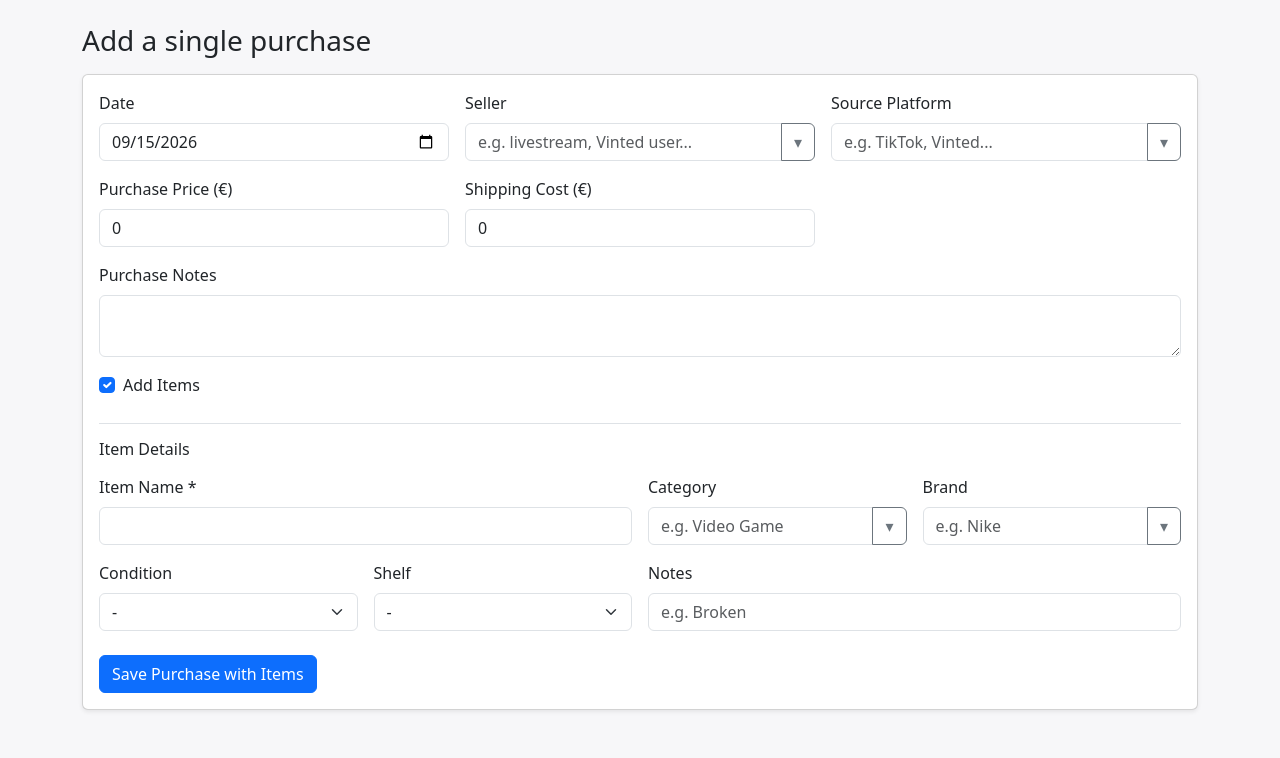
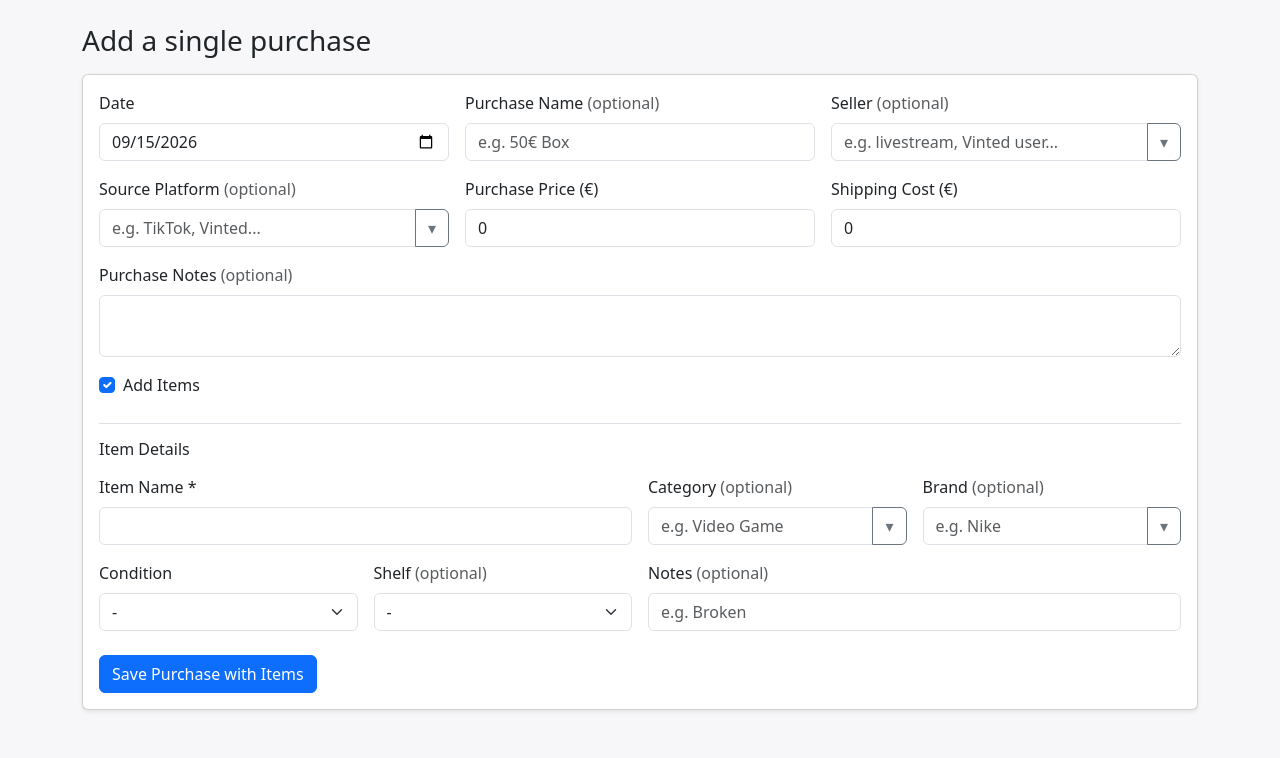
Before and after one commit to Dommus/Resale-Desk, a Flask app: page /purchases/new in a window 1280 px wide. Shown: the part 56-814 px from the top of the page. Run offline with Flask 3, Linux system fonts and the light colour scheme; a user stored in the database is signed in.

Commit message:
add custom purchase names

```diff
--- a/app.py
+++ b/app.py
@@ -365,6 +365,7 @@ def new_purchase():
         purchase = Purchase(
             user_id = current_user.id,
             date = parse_date(request.form.get('date')),
+            name = request.form.get('name', '').strip() or None,
             seller = request.form.get('seller', '').strip(),
             platform = request.form.get('platform', '').strip(),
             purchase_type = purchase_type,
@@ -468,6 +469,7 @@ def edit_purchase(purchase_id):
     ).first_or_404()
 
     purchase.date = parse_date(request.form.get('date'), default=purchase.date)
+    purchase.name = request.form.get('name', '').strip() or None
     purchase.seller = request.form.get('seller', '').strip() or None
     purchase.platform = request.form.get('platform', '').strip() or None
     purchase.purchase_price = parse_decimal(request.form.get('purchase_price'))
--- a/models.py
+++ b/models.py
@@ -76,6 +76,7 @@ class Purchase(db.Model):
     id: Mapped[int] = mapped_column(primary_key=True)
     user_id: Mapped[int] = mapped_column(ForeignKey("users.id"), nullable=False)
 
+    name: Mapped[Optional[str]] = mapped_column(String(128))
     seller: Mapped[Optional[str]] = mapped_column(String(128))
     platform: Mapped[Optional[str]] = mapped_column(String(64))
     date: Mapped[datetime_date] = mapped_column(default=datetime_date.today)
@@ -106,8 +107,7 @@ class Purchase(db.Model):
 
     @property
     def display_name(self) -> str:
-        name = self.seller or self.platform or "Purchase"
-        return f"{name} - {self.date}"
+        return self.name or self.seller or self.platform or f"Purchase - {self.date}"
 
 class Item(db.Model):
     __tablename__ = "items"
--- a/static/style.css
+++ b/static/style.css
@@ -83,6 +83,16 @@ body:has(.navbar) .theme-toggle {
 .status-badge-Not-Sold { background-color: #6c757d; }
 .status-badge-Waiting { background-color: #6f42c1; }
 .status-badge-Refunded { background-color: #dc3545; }
+
+.purchase-type-badge-Single {
+    background-color: #6ea13e;
+    color: #fff;
+}
+
+.purchase-type-badge-Bundle {
+    background-color: #6f42c1;
+    color: #fff;
+}
 
 code.inv-code {
     background: #eef1f5;
--- a/templates/inventory/inventory_view.html
+++ b/templates/inventory/inventory_view.html
@@ -231,10 +231,10 @@
             <div class="card-body">
                 <h6 class="card-title">Purchase</h6>
                 <p class="mb-1">
-                    From <a href="{{ url_for('view_purchase', purchase_id=item.purchase.id) }}">Purchase #{{ item.purchase.id }}</a>
+                    From <a href="{{ url_for('view_purchase', purchase_id=item.purchase.id) }}">{{ item.purchase.display_name }}</a>
                     ({{ item.purchase.date }})
                 </p>
-                <p class="text-muted small mb-0">Seller: {{ item.purchase.seller or "-" }} &middot; {{ item.purchase.purchase_type|capitalize }}</p>
+                <p class="text-muted small mb-0">Seller: {{ item.purchase.seller or "-" }} &middot; <span class="badge purchase-type-badge-{{ item.purchase.purchase_type.value }}">{{ item.purchase.purchase_type.value }}</span></p>
             </div>
         </div>
     </div>
--- a/templates/purchases/purchases_add_items.html
+++ b/templates/purchases/purchases_add_items.html
@@ -9,7 +9,7 @@
         <p class="text-muted mb-0">
             {{ purchase.date }}
             &middot; {{ purchase.seller or "Unknown seller" }}
-            &middot; <span class="badge bg-secondary">{{ purchase.purchase_type.value }}</span>
+            &middot; <span class="badge purchase-type-badge-{{ purchase.purchase_type.value }}">{{ purchase.purchase_type.value }}</span>
         </p>
     </div>
     <a href="{{ url_for('view_purchase', purchase_id=purchase.id) }}" class="btn btn-outline-secondary btn-sm">
--- a/templates/purchases/purchases_new.html
+++ b/templates/purchases/purchases_new.html
@@ -14,11 +14,15 @@
                     <input type="date" class="form-control" name="date" value="{{ today }}" required>
                 </div>
                 <div class="col-md-4">
-                    <label class="form-label">Seller</label>
+                    <label class="form-label">Purchase Name <span class="text-muted">(optional)</span></label>
+                    <input type="text" class="form-control" name="name" maxlength="128" placeholder="e.g. 50€ Box">
+                </div>
+                <div class="col-md-4">
+                    <label class="form-label">Seller <span class="text-muted">(optional)</span></label>
                     {{ suggestion_input('seller', option_id='seller-options', placeholder='e.g. livestream, Vinted user...') }}
                 </div>
                 <div class="col-md-4">
-                    <label class="form-label">Source Platform</label>
+                    <label class="form-label">Source Platform <span class="text-muted">(optional)</span></label>
                     {{ suggestion_input('platform', option_id='platform-options', placeholder='e.g. TikTok, Vinted...') }}
                 </div>
 
@@ -33,7 +37,7 @@
                 </div>
 
                 <div class="col-12">
-                    <label class="form-label">Purchase Notes</label>
+                    <label class="form-label">Purchase Notes <span class="text-muted">(optional)</span></label>
                     <textarea class="form-control" name="purchaseNotes" rows="2"></textarea>
                 </div>
 
@@ -55,11 +59,11 @@
                         <input type="text" class="form-control" name="itemName" id="itemName" required>
                     </div>
                     <div class="col-md-3">
-                        <label class="form-label">Category</label>
+                        <label class="form-label">Category <span class="text-muted">(optional)</span></label>
                         {{ suggestion_input('category', option_id='category-options', placeholder='e.g. Video Game') }}
                     </div>
                     <div class="col-md-3">
-                        <label class="form-label">Brand</label>
+                        <label class="form-label">Brand <span class="text-muted">(optional)</span></label>
                         {{ suggestion_input('brand', option_id='brand-options', placeholder='e.g. Nike') }}
                     </div>
                     <div class="col-md-3">
@@ -74,7 +78,7 @@
                         </select>
                     </div>
                     <div class="col-md-3">
-                        <label class="form-label">Shelf</label>
+                        <label class="form-label">Shelf <span class="text-muted">(optional)</span></label>
                         <select class="form-select" name="shelf_id">
                             <option value="">-</option>
                             {% for shelf in shelves %}
@@ -83,7 +87,7 @@
                         </select>
                     </div>
                     <div class="col-md-6">
-                        <label class="form-label">Notes</label>
+                        <label class="form-label">Notes <span class="text-muted">(optional)</span></label>
                         <input type="text" class="form-control" name="itemNotes" placeholder="e.g. Broken">
                     </div>
                 </div>
--- a/templates/purchases/purchases_view.html
+++ b/templates/purchases/purchases_view.html
@@ -10,7 +10,7 @@
             {{ purchase.date }}
             &middot; {{ purchase.seller or "Unknown seller" }}
             &middot; {{ purchase.platform or "No platform" }}
-            &middot; <span class="badge bg-secondary">{{ purchase.purchase_type.value }}</span>
+            &middot; <span class="badge purchase-type-badge-{{ purchase.purchase_type.value }}">{{ purchase.purchase_type.value }}</span>
         </p>
     </div>
     <a href="{{ url_for('add_items', purchase_id=purchase.id) }}" class="btn btn-outline-primary btn-sm">
@@ -113,6 +113,10 @@
                         <input type="date" class="form-control" name="date" value="{{ purchase.date.isoformat() }}" required>
                     </div>
                     <div class="mb-2">
+                        <label class="form-label small">Purchase Name <span class="text-muted">(optional)</span></label>
+                        <input type="text" class="form-control" name="name" value="{{ purchase.name or '' }}" maxlength="128" placeholder="e.g. 50€ Box">
+                    </div>
+                    <div class="mb-2">
                         <label class="form-label small">Seller <span class="text-muted">(optional)</span></label>
                         {{ suggestion_input('seller', purchase.seller, 'seller-options', 'e.g. livestream, Vinted user...') }}
                     </div>
```
Also changed, not shown: templates/purchases/purchases.html (+6 -4 lines).
